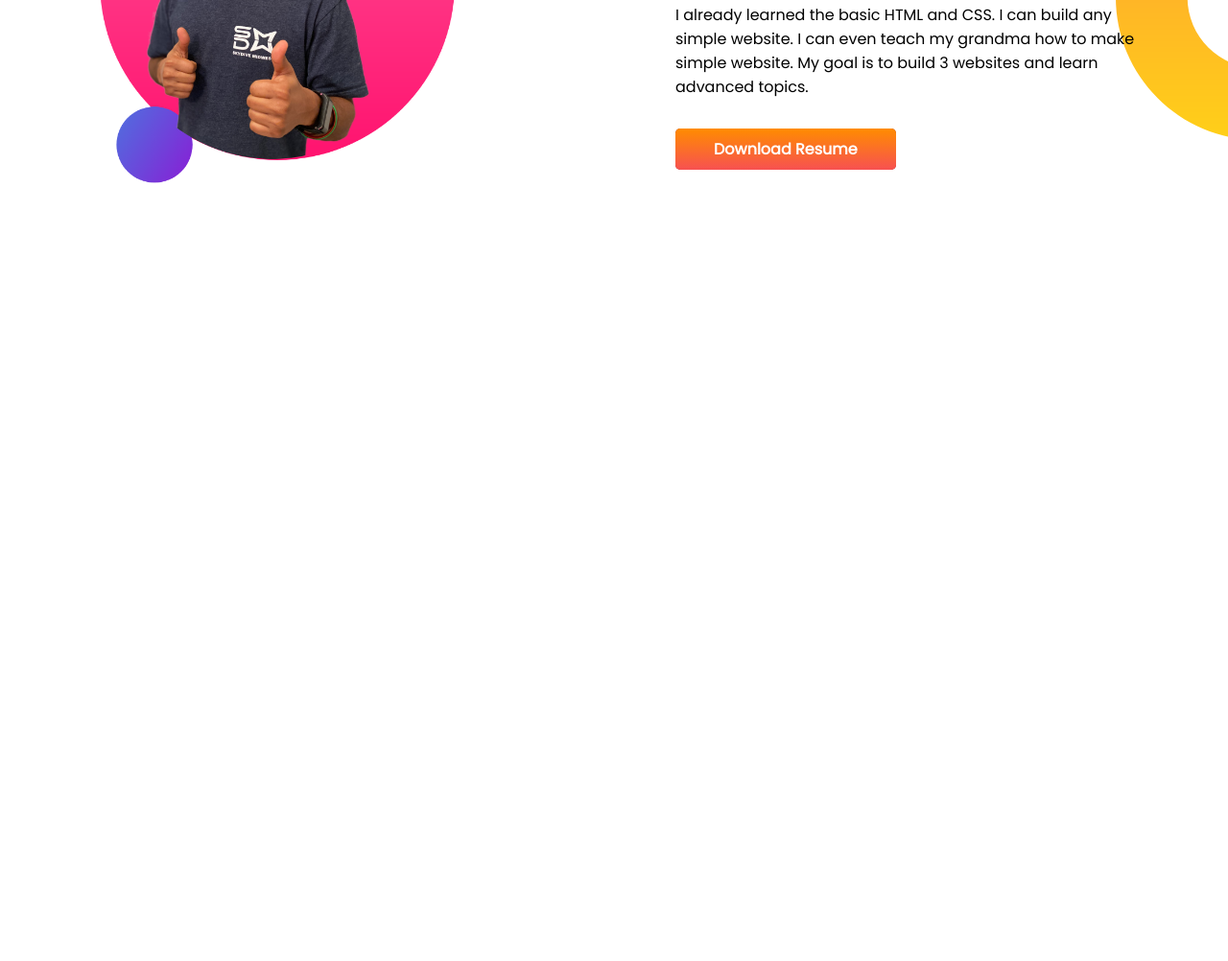
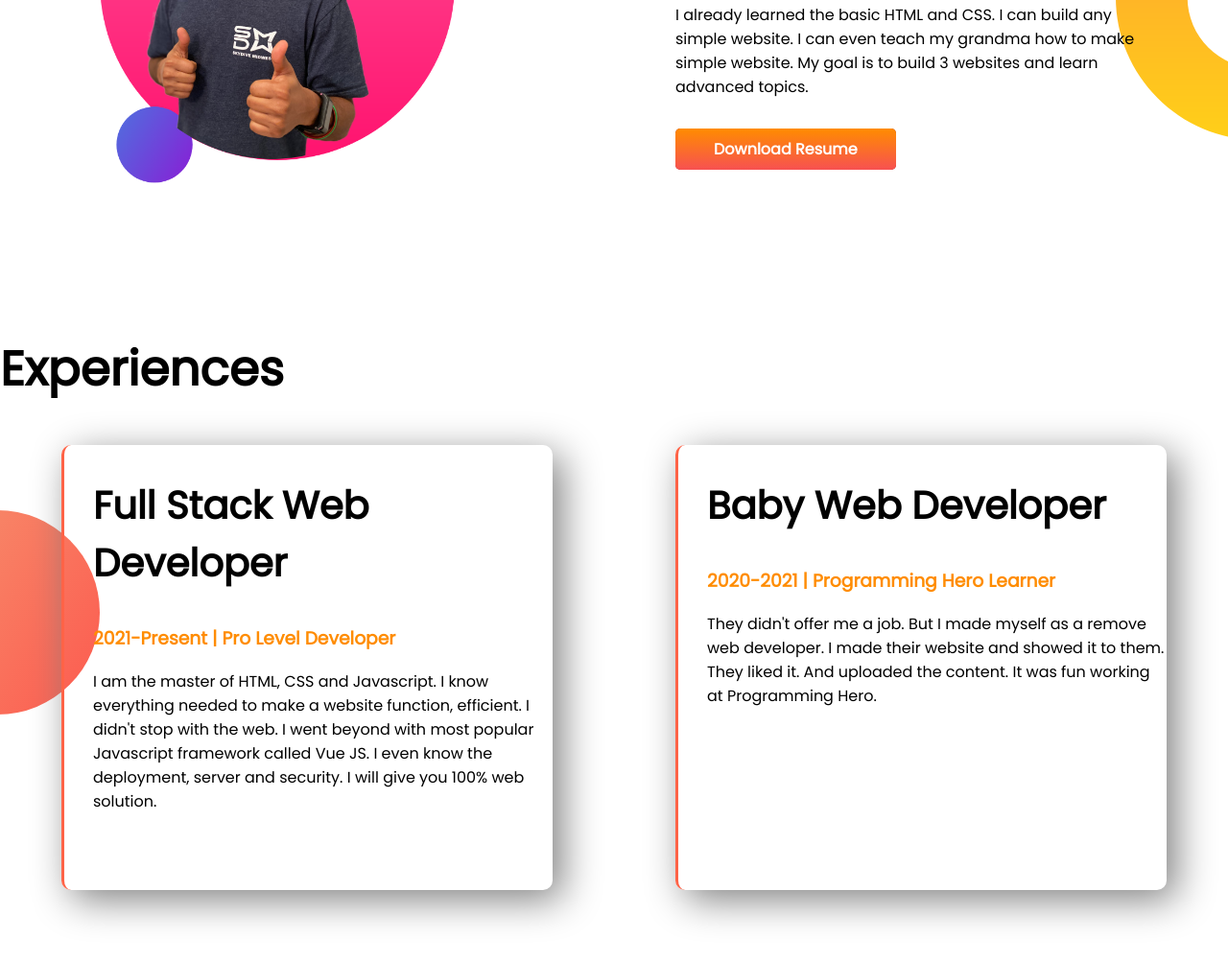
Before and after one commit to MirRiyadh/developer-porftolio, a plain HTML site: page index.html in a window 1280 px wide. Shown: the part 840-1842 px from the top of the page at 96% size. Before the commit the page ends 1188 px from the top, so only its background shows below. Drawn offline with Linux system fonts and the light colour scheme.

Commit message:
new update

```diff
--- a/index.html
+++ b/index.html
@@ -14,7 +14,7 @@
     <title>Riyadh's Portfolio</title>
   </head>
   <body>
-    <section class="top-banner">
+    <section class="top-banner flexible-cont">
       <div class="half-width">
         <h1>Welcome To</h1>
         <h1><span class="org-color">Mir Riyadh</span> World</h1>
@@ -37,7 +37,7 @@
       </div>
     </section>
 
-    <section class="dream-big">
+    <section class="dream-big flexible-cont">
       <div class="half-width">
         <img src="./images/jhankar2.png" alt="" />
       </div>
@@ -58,5 +58,32 @@
         >
       </div>
     </section>
+
+    <section class="exp-area">
+      <h1>Experiences</h1>
+      <div class="flexible-cont">
+        <div class="box-item">
+          <h2>Full Stack Web Developer</h2>
+          <h3 class="org-color">2021-Present | Pro Level Developer</h3>
+          <p>
+            I am the master of HTML, CSS and Javascript. I know everything
+            needed to make a website function, efficient. I didn't stop with the
+            web. I went beyond with most popular Javascript framework called Vue
+            JS. I even know the deployment, server and security. I will give you
+            100% web solution.
+          </p>
+        </div>
+        <div class="box-item">
+          <h2>Baby Web Developer</h2>
+          <h3 class="org-color">2020-2021 | Programming Hero Learner</h3>
+          <p>
+            They didn't offer me a job. But I made myself as a remove web
+            developer. I made their website and showed it to them. They liked
+            it. And uploaded the content. It was fun working at Programming
+            Hero.
+          </p>
+        </div>
+      </div>
+    </section>
   </body>
 </html>
--- a/style.css
+++ b/style.css
@@ -7,11 +7,15 @@ h1 {
   font-size: 50px;
 }
 
+h2 {
+  font-size: 40px;
+}
+
 .org-color {
   color: darkorange;
 }
 
-section {
+.flexible-cont {
   display: flex;
   margin-bottom: 150px;
 }
@@ -49,3 +53,20 @@ p {
   background-repeat: no-repeat;
   background-position: right;
 }
+
+.exp-area {
+  background-image: url("./images/exp-bg.png");
+  background-repeat: no-repeat;
+  background-position: left;
+}
+
+.box-item {
+  width: 40%;
+  margin-left: 5%;
+  margin-right: 5%;
+  box-shadow: 10px 10px 40px gray;
+  padding-left: 30px;
+  padding-bottom: 40px;
+  border-left: 3px solid #ff6347;
+  border-radius: 10px;
+}
```
